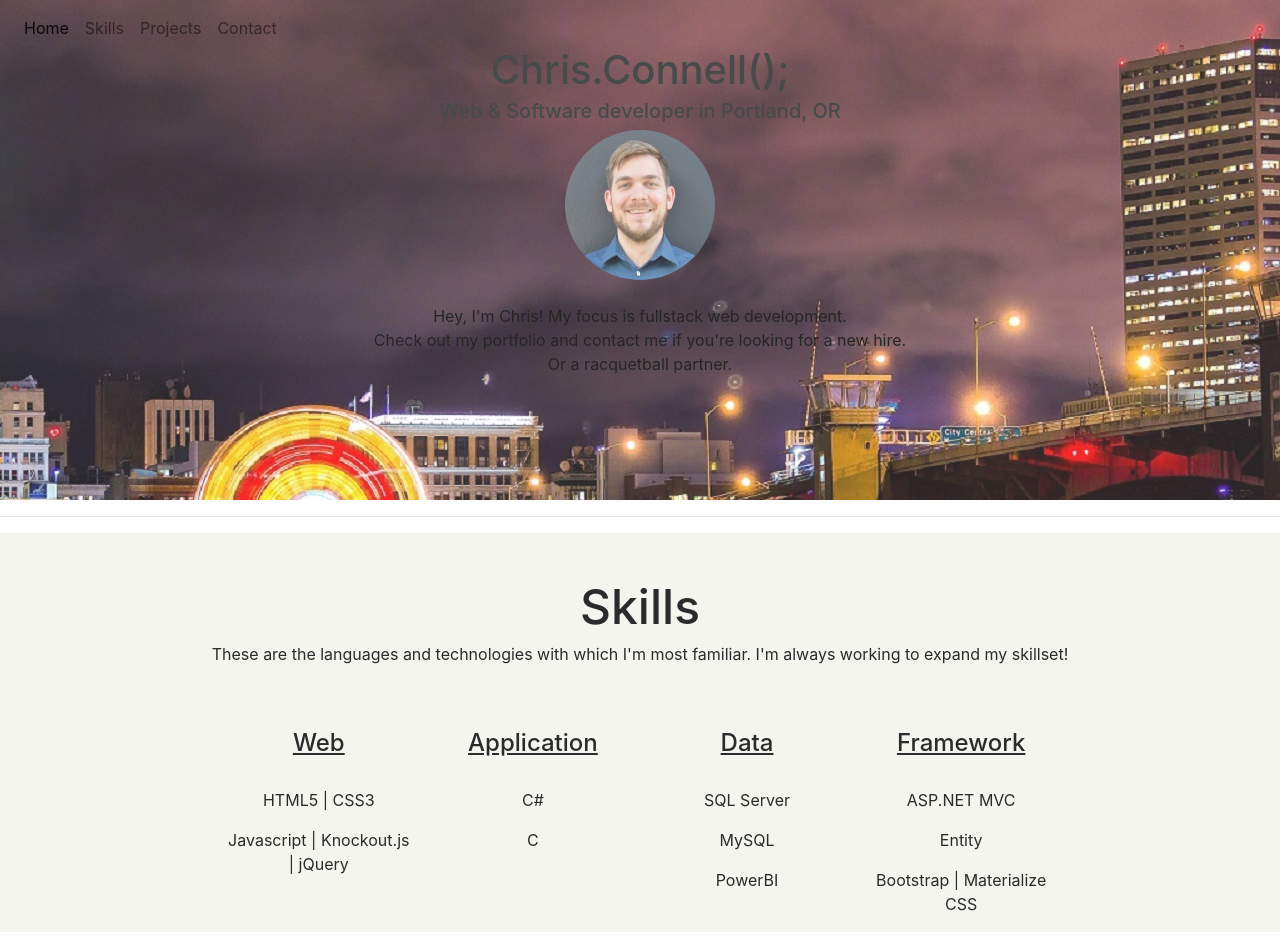
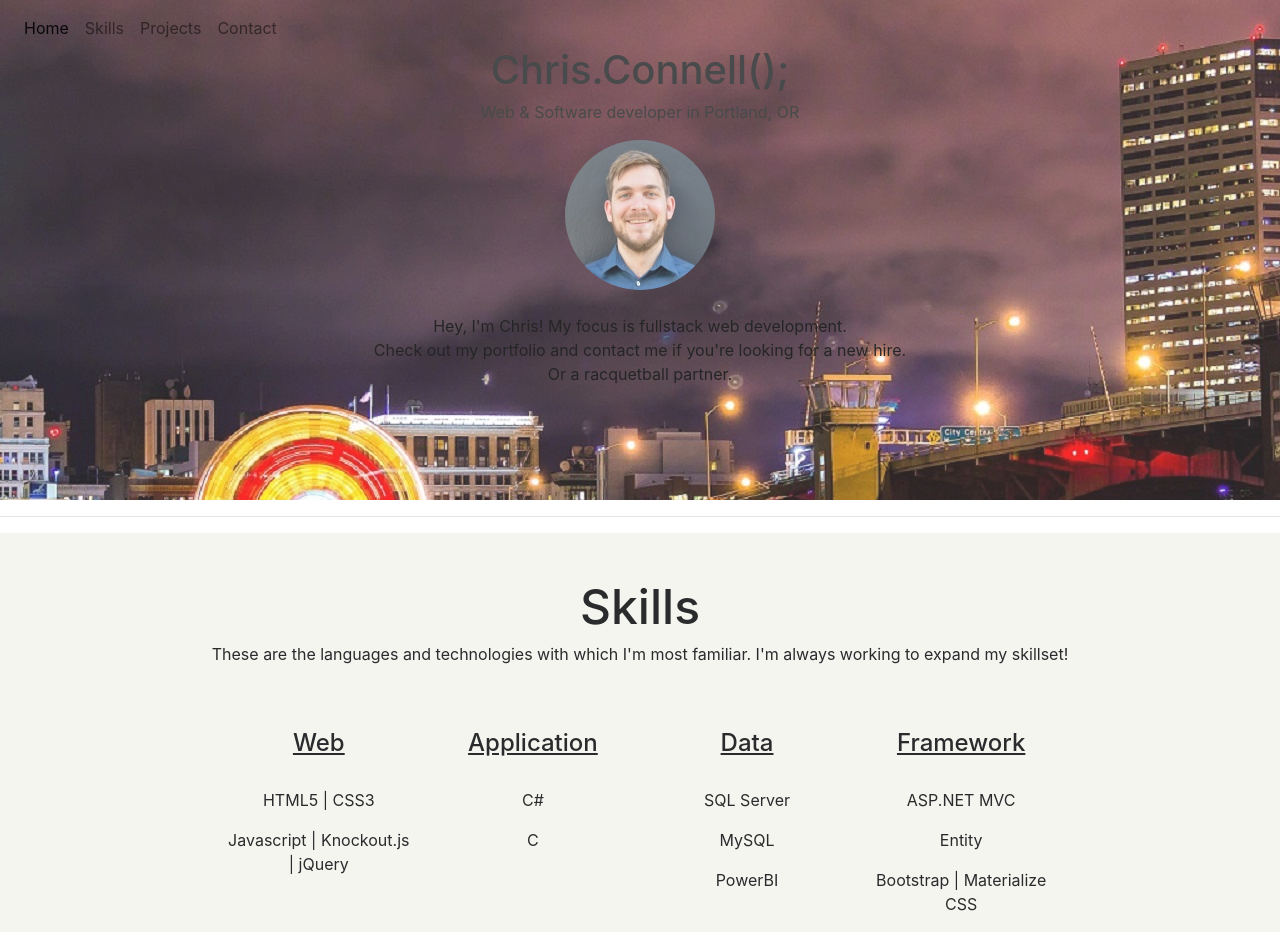
Before and after one commit to ChrisConnell1/ChrisConnell1.github.io, a plain HTML site: page index.html in a window 1280 px wide. Shown: the top 935 px of the page. Drawn offline with nearby package versions, Linux system fonts and the light colour scheme; a script that the page names is missing.

Commit message:
Change h5 to p in subtext

```diff
--- a/index.html
+++ b/index.html
@@ -49,7 +49,7 @@
       <div class="container text-center" id="titleContainer">
         <br/><br/>
         <h1>Chris.Connell();</h1>
-        <h5>Web & Software developer in Portland, OR</h5>
+        <p>Web & Software developer in Portland, OR</p>
         <img src="./img/newme.jpg" id="circle">
 	<br/><br/>
         <p id="aboutMe">Hey, I'm Chris! My focus is fullstack web development.<br/> Check out
```
